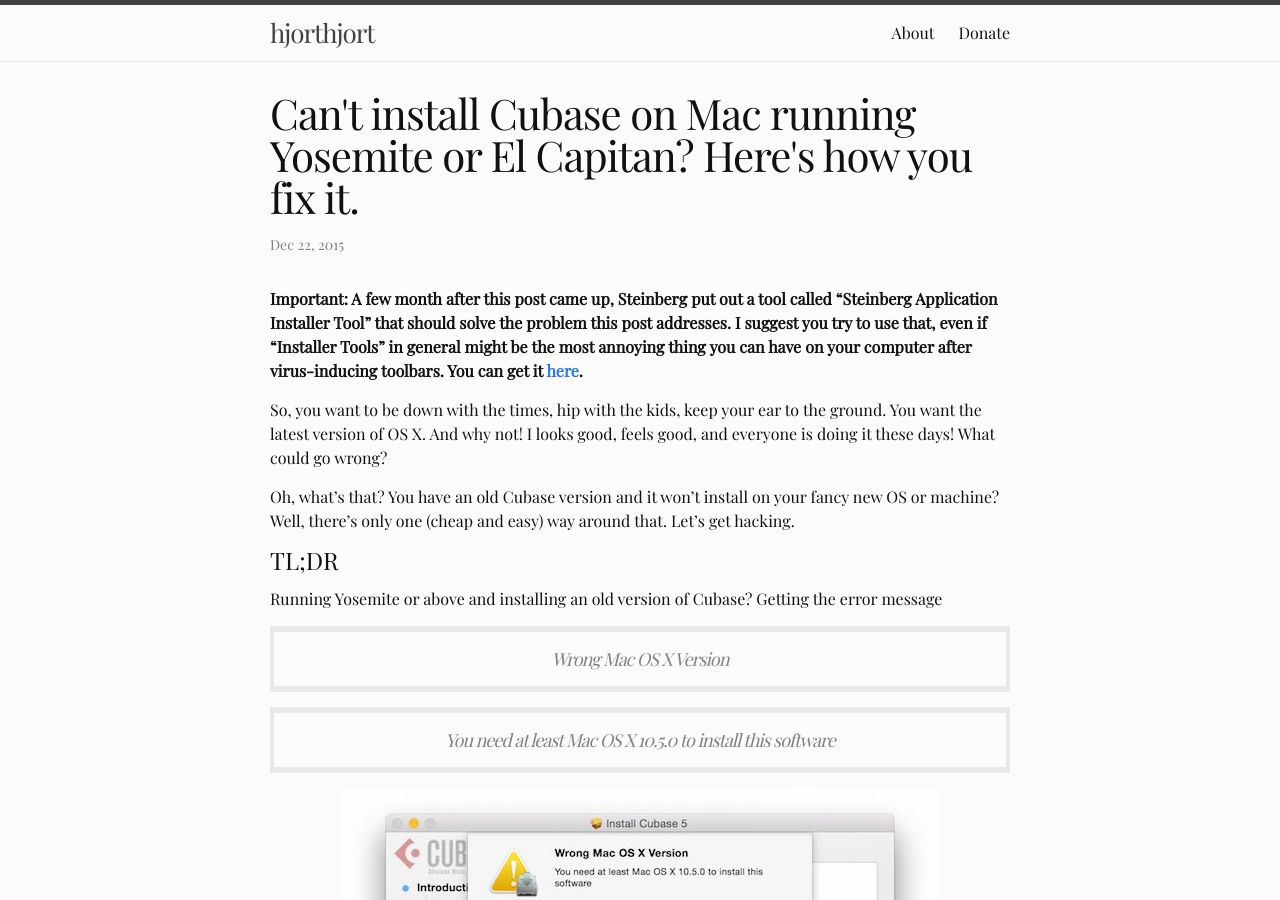
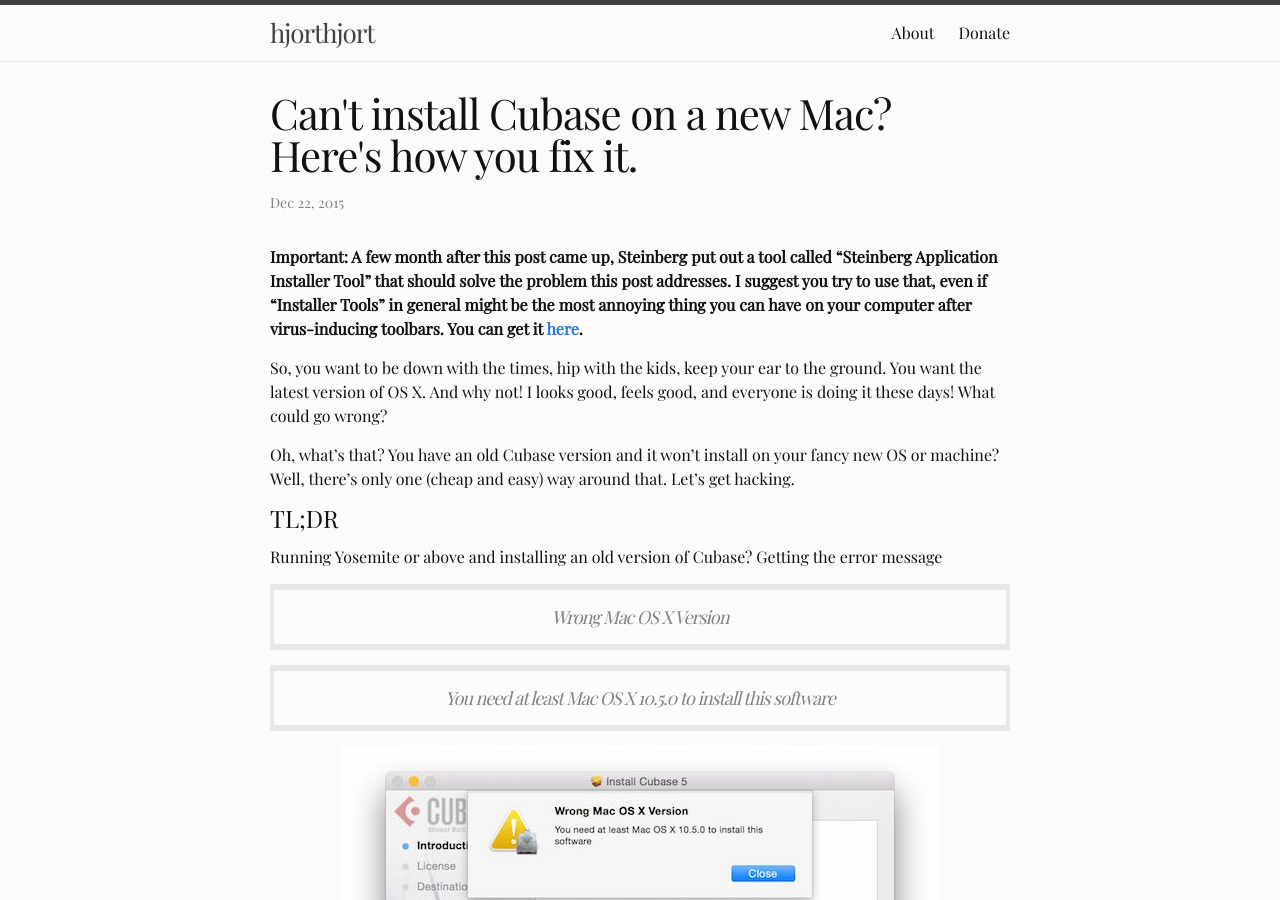
Before and after one commit to hjorthjort/hjorthjort.github.io, a Jekyll site: the page built from _posts/2015-12-22-cant-install-cubase.markdown, in a window 1280 px wide and 900 px high. Built offline with Jekyll 4.4.1, drawn with Linux system fonts in a browser that asks for light colours; some of the changed text lies outside the part shown.

Commit message:
Update the title of Cubase post

```diff
--- a/_posts/2015-12-22-cant-install-cubase.markdown
+++ b/_posts/2015-12-22-cant-install-cubase.markdown
@@ -1,6 +1,6 @@
 ---
 layout: post
-title: Can't install Cubase on Mac running Yosemite or El Capitan? Here's how you fix it.
+title: Can't install Cubase on a new Mac? Here's how you fix it.
 date: 2015-12-22 22:04:00 +0100
 categories: old-site
 ---
```
Also changed, not shown: other parts of _posts/2015-12-22-cant-install-cubase.markdown (+1 -1 lines).
